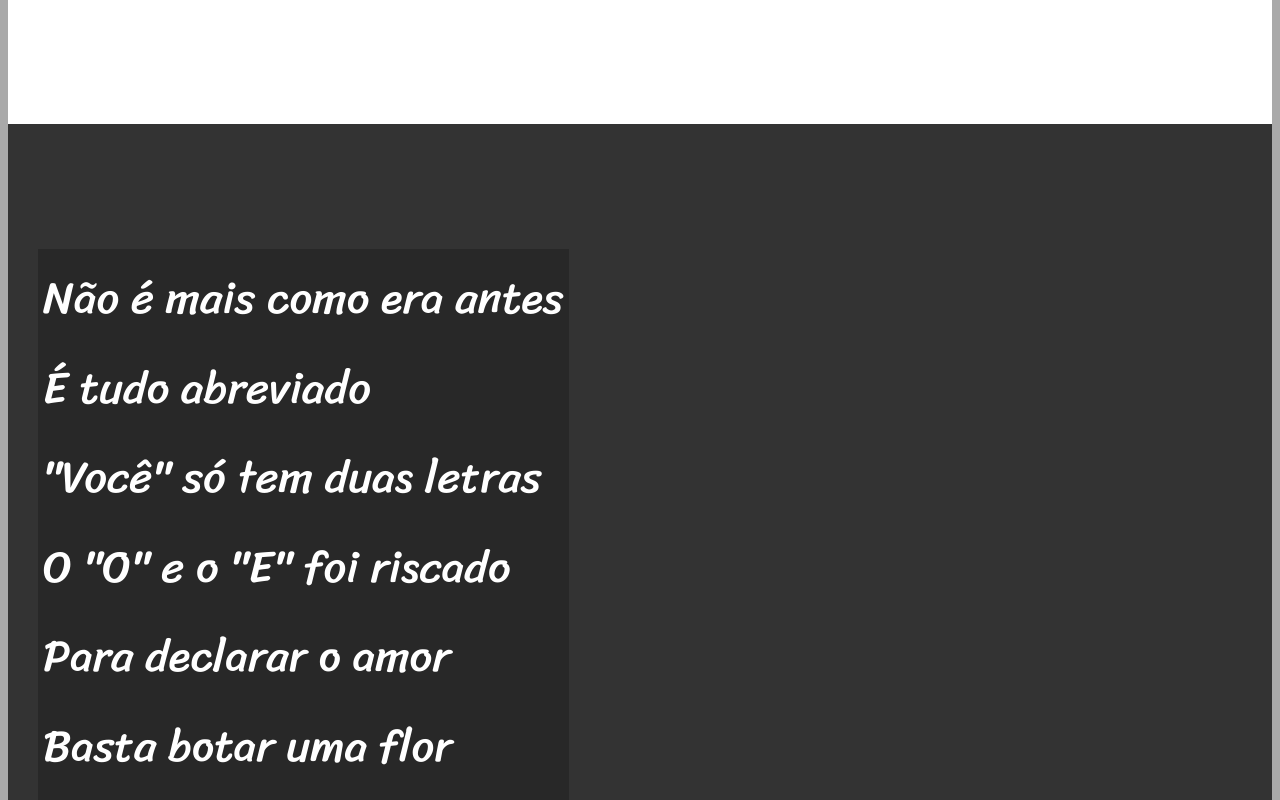
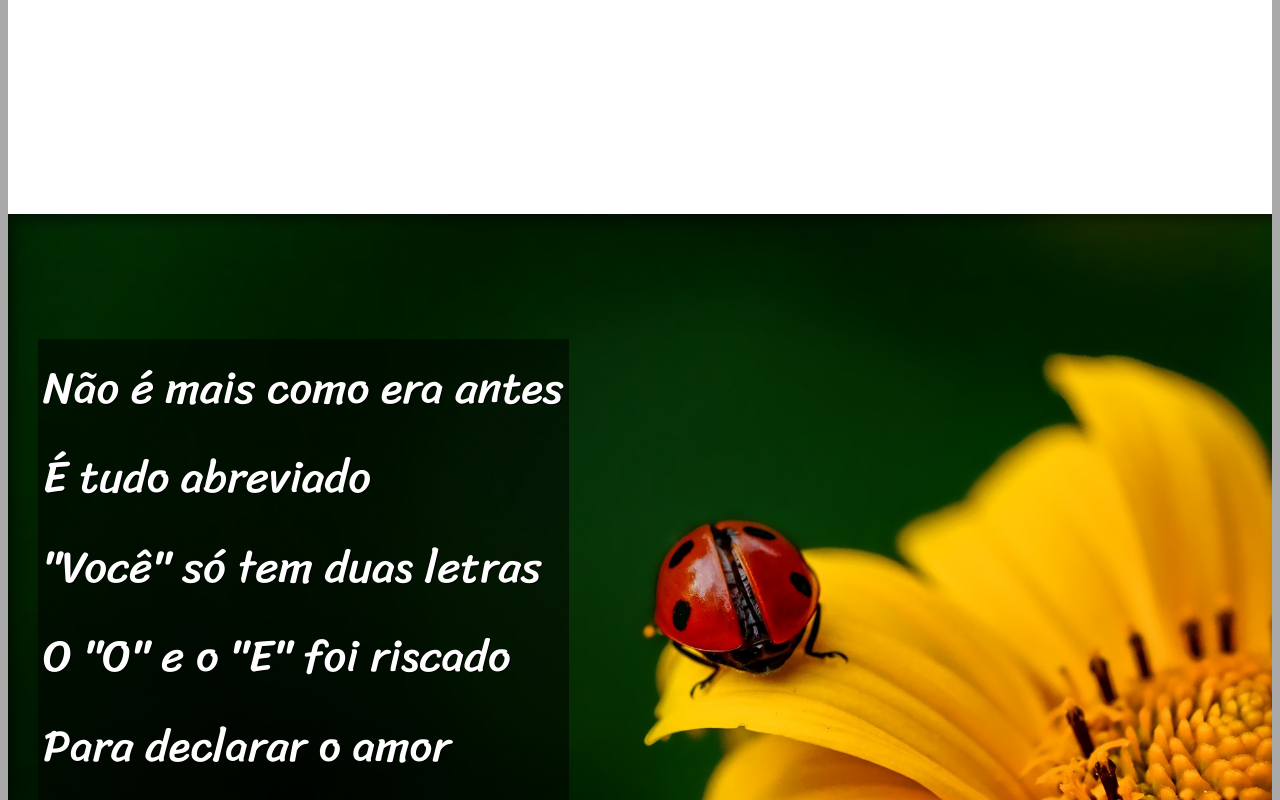
Before and after one commit to 1zabel/html-css, a plain HTML site: page Desafios HTML/d012/index.html in a window 1280 px wide. Shown: the part 1200-2000 px from the top of the page. Drawn offline with Linux system fonts and the light colour scheme.

Commit message:
fiz algumas alterações no projeto 12

```diff
--- a/Desafios HTML/d012/estilo/style.css
+++ b/Desafios HTML/d012/estilo/style.css
@@ -60,20 +60,37 @@ section {
     font-size: 3.5vw;
 }
 
+section > p {
+    padding-bottom: 2em;
+}
+
 section.normal {
     background-color: white;
     color: black;
 }
 
 section.imagem {
+    background-size: cover;
     background-color: rgb(51, 51, 51);
     color: white;
+    box-shadow: inset 6px 6px 13px 0px rgba(0, 0, 0, 0.473);
+    background-attachment: fixed;
 }
 
 section.imagem > p {
     display: inline-block;
     padding: 5px;
-    background-color: rgba(0, 0, 0, 0.223);
+    background-color: rgba(0, 0, 0, 0.514);
+    text-shadow: 1px 1px 0px black;
+}
+
+section#img01 {
+    background-image: url('../imagens/background001.jpg');
+    background-position: right center;
+}
+
+section#img02 {
+    background-image: url('../imagens/background002.jpg');
 }
 
 footer {
--- a/Desafios HTML/d012/index.html
+++ b/Desafios HTML/d012/index.html
@@ -29,7 +29,7 @@
         </p>
     </section>
 
-    <section class="imagem">
+    <section class="imagem" id="img01">
         <p>
             Não é mais como era antes <br>
             É tudo abreviado <br>
@@ -62,7 +62,7 @@
         </p>
     </section>
 
-    <section class="imagem">
+    <section class="imagem" id="img02">
         <p>
             Tenho saudade das cartas <br>
             Escritas com a própria mão <br>
```
